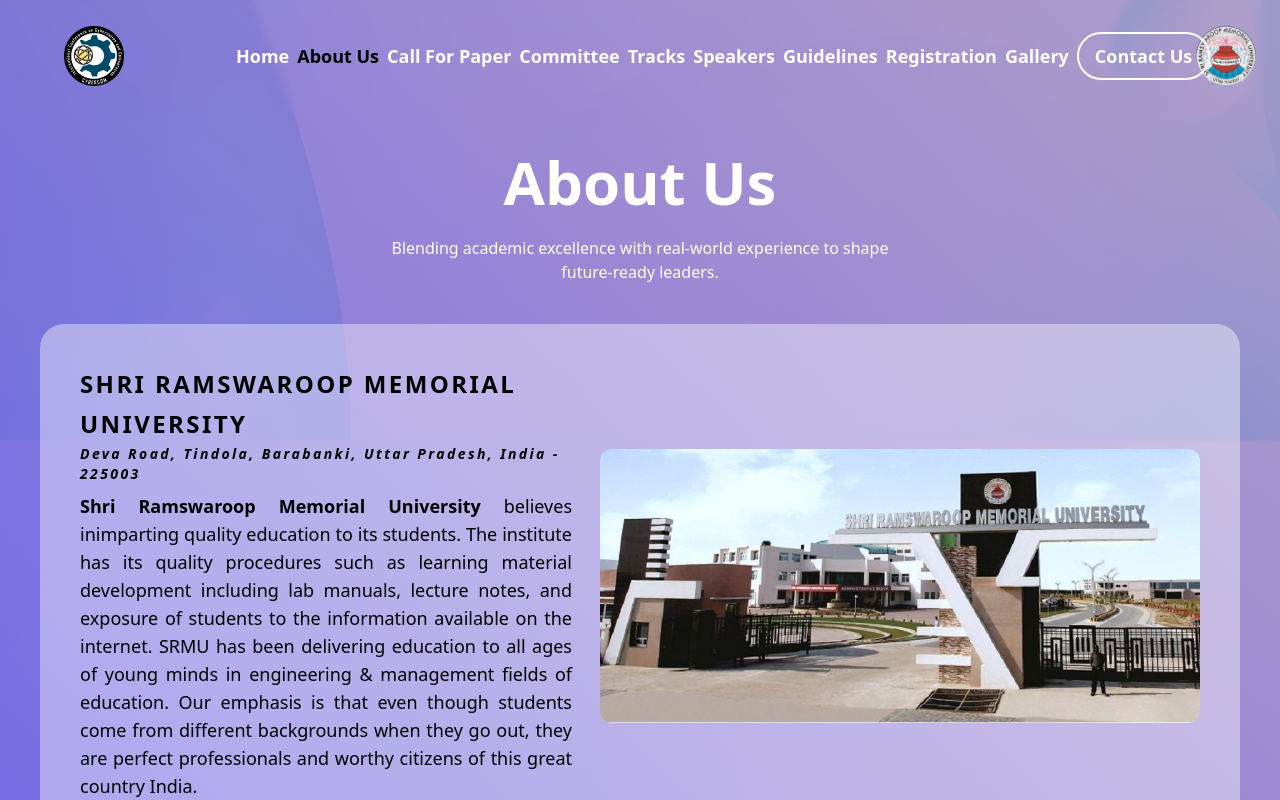
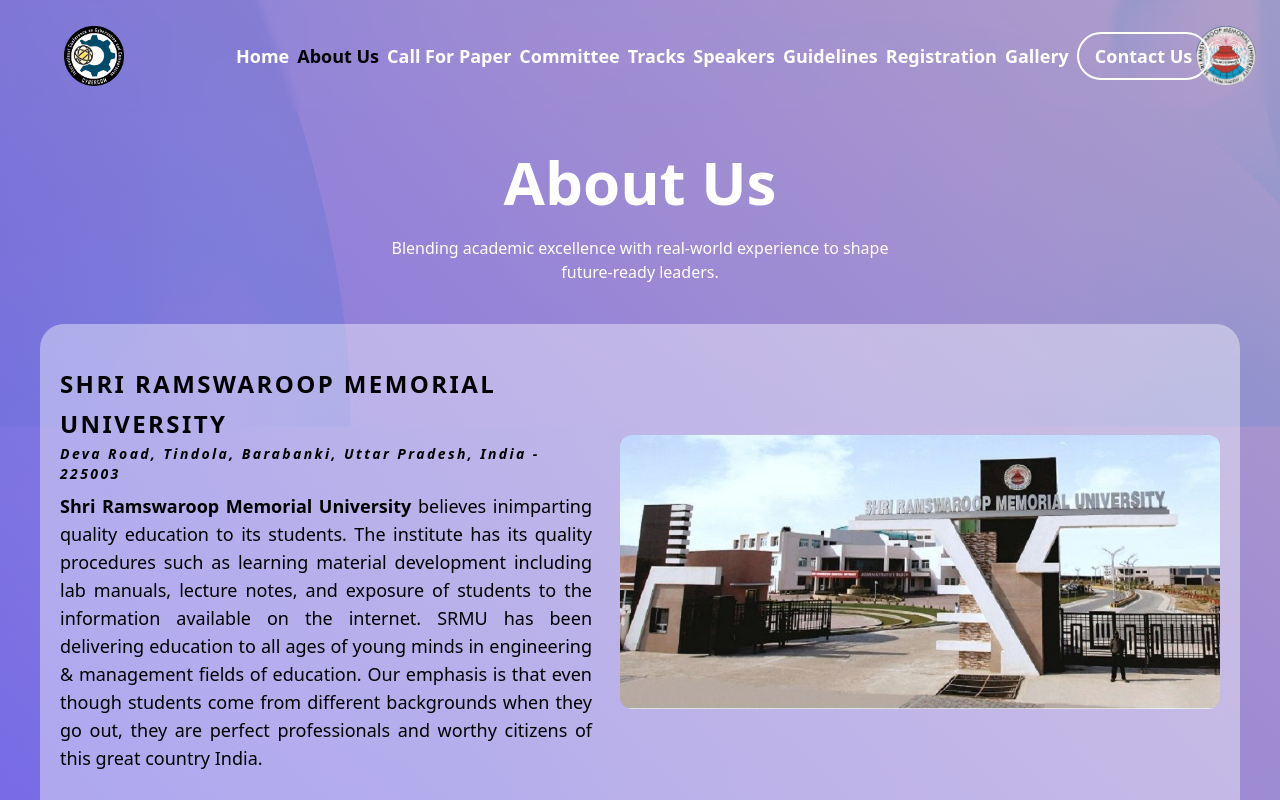
Before and after one commit to shiv-am-saxena/TechRevoCon, a Next.js app: page /about in a window 1280 px wide. Shown: the top 800 px of the page. Built offline with nearby package versions, Linux system fonts and the light colour scheme.

Commit message:
Site Done

```diff
--- a/src/app/about/page.tsx
+++ b/src/app/about/page.tsx
@@ -11,7 +11,7 @@
 				</p>
 			</div>
 			<div className="flex flex-col gap-4 py-10 bg-white/40 rounded-3xl">
-				<div className="w-full flex flex-col lg:flex-row px-10 gap-7 items-center justify-around ">
+				<div className="w-full flex flex-col lg:flex-row px-5 gap-7 items-center justify-around ">
 					<div className="order-2 lg:order-1 w-full lg:w-1/2">
 						<h3 className="text-2xl font-bold uppercase leading-10 tracking-widest">
 							Shri Ramswaroop Memorial University
--- a/src/app/call-for-paper/page.tsx
+++ b/src/app/call-for-paper/page.tsx
@@ -23,7 +23,7 @@
 						<FontAwesomeIcon icon={faUser} className="text-blue-600 text-3xl mb-4" />
 						<h2 className="text-lg font-semibold text-gray-800">Participants Registration</h2>
 						<a href="https://forms.gle/n7r3AWFsXza6F3NPA" className="text-blue-500 mt-2 hover:underline" target="_blank" rel="noopener noreferrer">
-							https://forms.gle/n7r3AWFsXza6F3NPA
+							Link{" "}
 						</a>
 					</div>
 
--- a/src/app/page.tsx
+++ b/src/app/page.tsx
@@ -9,7 +9,7 @@
 			</div>
 			<div className="flex p-5 w-full lg:w-1/2 text-white text-center lg:text-left items-center lg:items-start flex-col gap-6 font-semibold">
 				<h6 className="font-semibold tracking-wider text-white text-xl">#CYBERCOM24 (IEEE Record. 63683)</h6>
-				<h1 className="text-3xl leading-[50px] text-white tracking-widest font-semibold"><span className="font-bold text-5xl lg:text-6xl uppercase">International Conference</span><br /> on Tech Revolution</h1>
+				<h1 className="text-3xl leading-[50px] text-white tracking-widest font-semibold"><span className="font-bold text-4xl lg:text-6xl uppercase">International Conference</span><br /> on Tech Revolution</h1>
 				<h2 className="text-3xl text-white">15-16, November, 2025</h2>
 				<h3 className="text-4xl font-bold text-red-600">HYBRID MODE</h3>
 				<div className="md:w-2/3 lg:w-1/2 w-fit gap-5 py-3 px-10 lg:px-0 text-lg flex flex-wrap text-white justify-between items-start capitalize">
```
